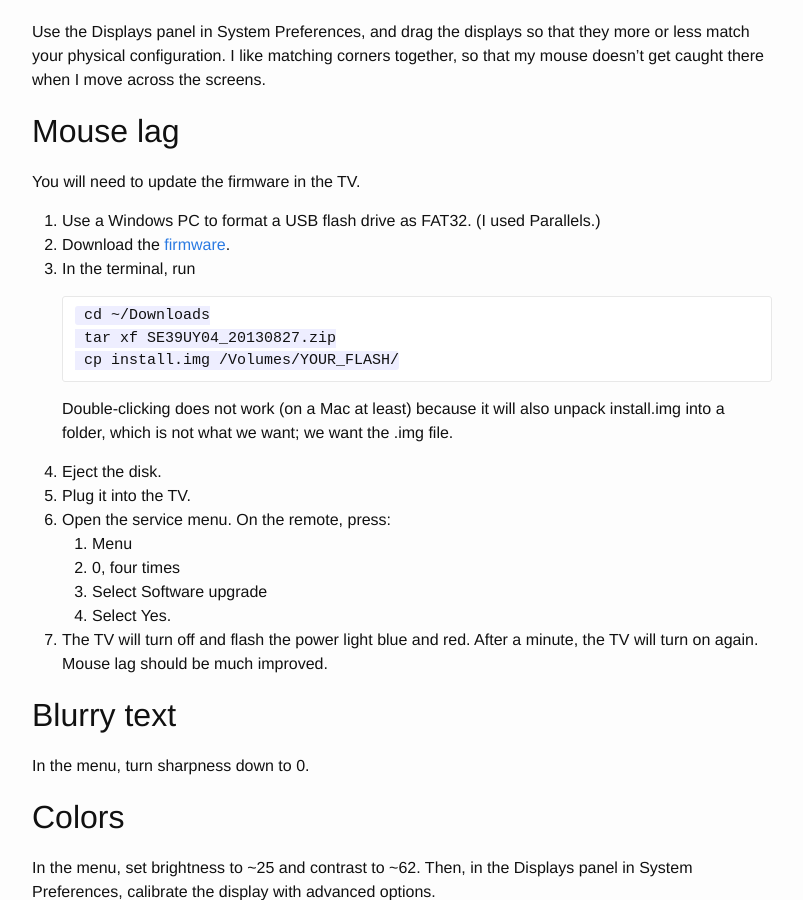
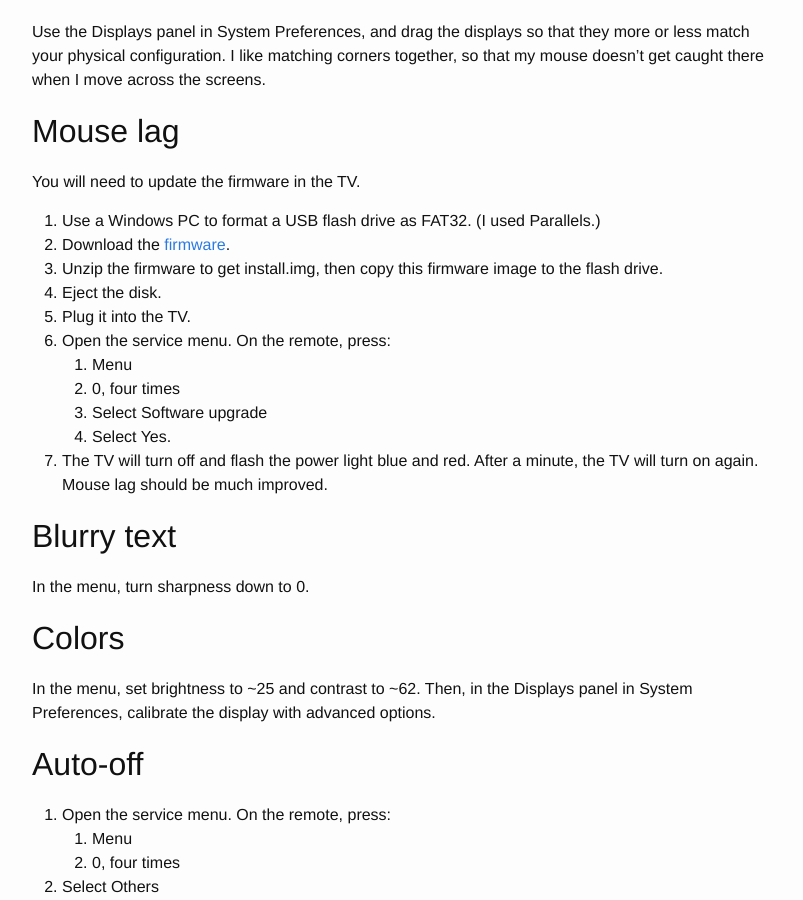
Before and after one commit to chaimleib/chaimleib.github.io, a Jekyll site: the page built from _posts/2014-11-04-seiki-4k-39-as-a-computer-monitor.markdown, in a window 1280 px wide and 900 px high, scrolled down 387 px. Shown: the whole window, without its empty margins (238-1041 px from the left). Built offline with Jekyll 4.4.1, drawn with Linux system fonts in a browser that asks for light colours.

Commit message:
simplified flash disk prep

```diff
--- a/_posts/2014-11-04-seiki-4k-39-as-a-computer-monitor.markdown
+++ b/_posts/2014-11-04-seiki-4k-39-as-a-computer-monitor.markdown
@@ -16,14 +16,7 @@
 
 1. Use a Windows PC to format a USB flash drive as FAT32. (I used Parallels.)
 2. Download the [firmware].
-3. In the terminal, run
-
-        cd ~/Downloads
-        tar xf SE39UY04_20130827.zip
-        cp install.img /Volumes/YOUR_FLASH/
-
-    Double-clicking does not work (on a Mac at least) because it will also unpack install.img into a folder, which is not what we want; we want the .img file.
-
+3. Unzip the firmware to get install.img, then copy this firmware image to the flash drive.
 4. Eject the disk.
 5. Plug it into the TV.
 6. Open the service menu. On the remote, press:
```
